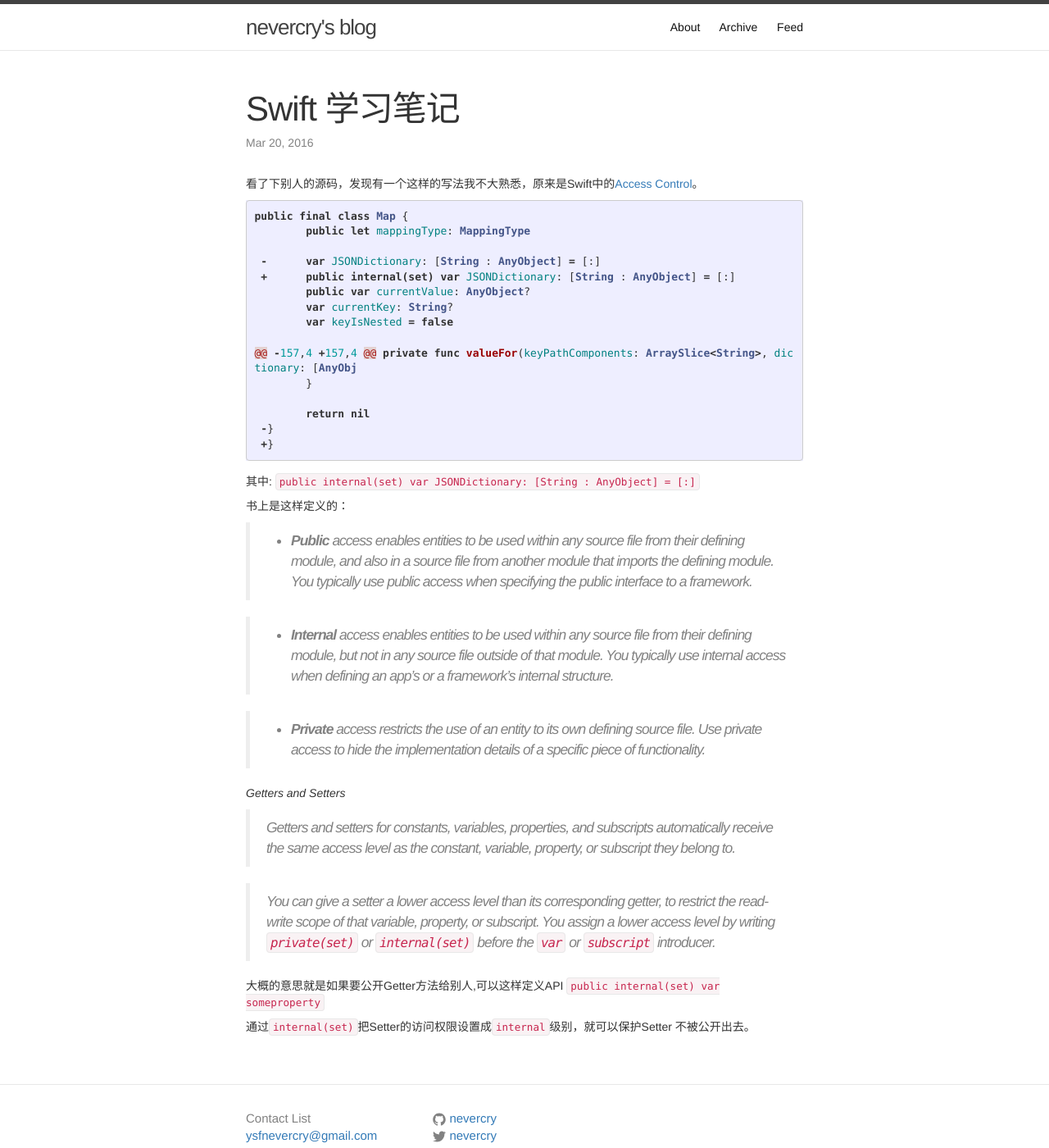
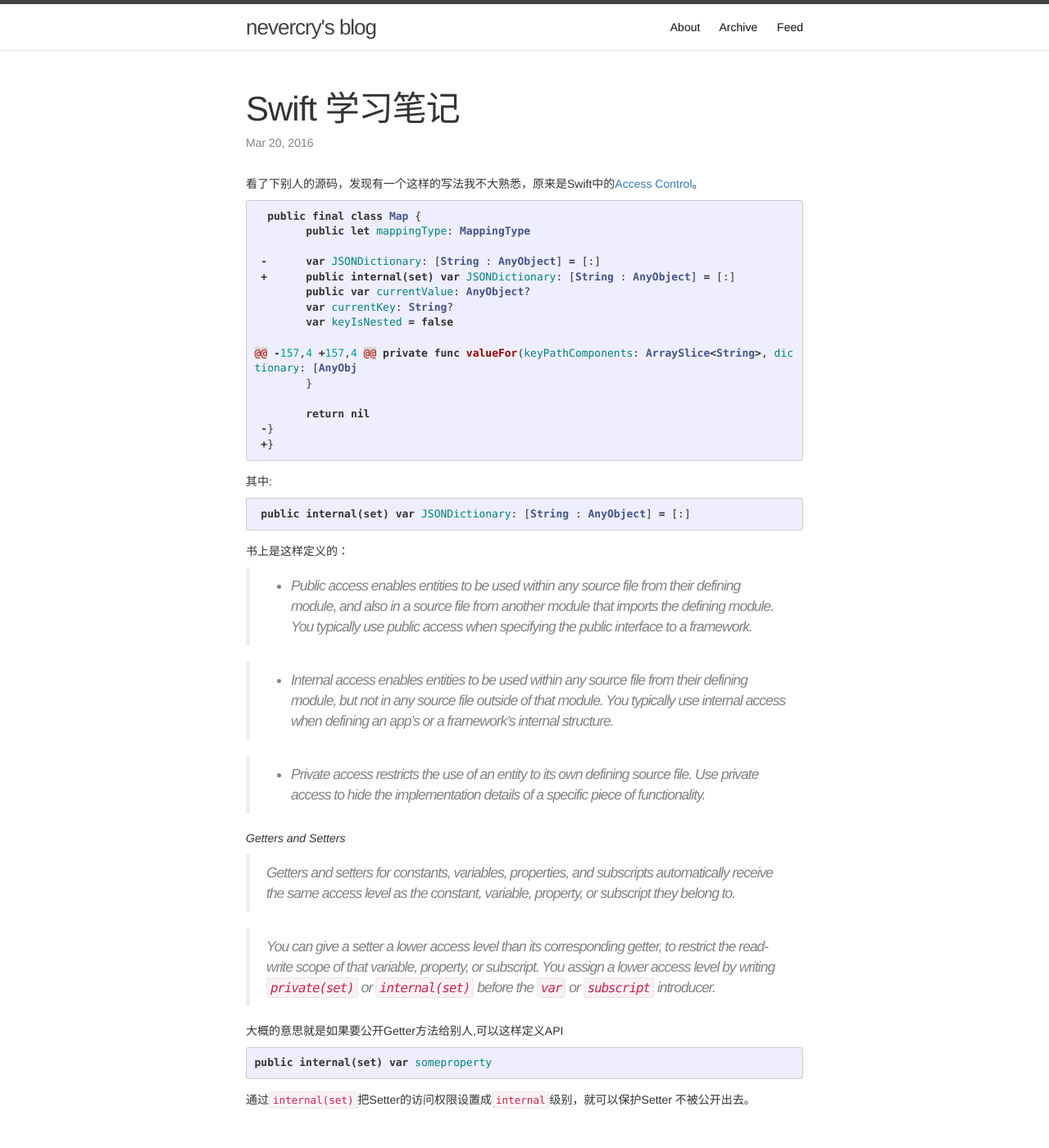
Before and after one commit to nevercry/nevercry.github.io, a Jekyll site: the page built from _posts/2016-03-20-Swfit-Learning-Notes.md, in a window 1280 px wide and 1400 px high. Shown: the whole window at 82% size. Built offline with Jekyll 4.4.1, drawn with Linux system fonts in a browser that asks for light colours; comment, search, counter and statistics services are not loaded.

Commit message:
Update 2016-03-20-Swfit-Learning-Notes.md

````diff
--- a/_posts/2016-03-20-Swfit-Learning-Notes.md
+++ b/_posts/2016-03-20-Swfit-Learning-Notes.md
@@ -6,8 +6,9 @@ comments: true
 
 看了下别人的源码，发现有一个这样的写法我不大熟悉，原来是Swift中的[Access Control](https://developer.apple.com/library/ios/documentation/Swift/Conceptual/Swift_Programming_Language/AccessControl.html)。
 
+
 ```swift
-public final class Map {
+  public final class Map {
   	public let mappingType: MappingType
 
  -	var JSONDictionary: [String : AnyObject] = [:]
@@ -25,15 +26,17 @@ public final class Map {
 ```
 
  其中:
- `public internal(set) var JSONDictionary: [String : AnyObject] = [:]`
+ ```swift
+ public internal(set) var JSONDictionary: [String : AnyObject] = [:]
+ ```
 
  书上是这样定义的：
 
-> + **Public** access enables entities to be used within any source file from their defining module, and also in a source file from another module that imports the defining module. You typically use public access when specifying the public interface to a framework.
+>+ *Public* access enables entities to be used within any source file from their defining module, and also in a source file from another module that imports the defining module. You typically use public access when specifying the public interface to a framework.
 
-> + **Internal** access enables entities to be used within any source file from their defining module, but not in any source file outside of that module. You typically use internal access when defining an app’s or a framework’s internal structure.
+>+ *Internal* access enables entities to be used within any source file from their defining module, but not in any source file outside of that module. You typically use internal access when defining an app’s or a framework’s internal structure.
 
-> + **Private** access restricts the use of an entity to its own defining source file. Use private access to hide the implementation details of a specific piece of functionality.
+>+ *Private* access restricts the use of an entity to its own defining source file. Use private access to hide the implementation details of a specific piece of functionality.
 
 *Getters and Setters*
 
@@ -43,6 +46,8 @@ public final class Map {
 
 
 大概的意思就是如果要公开Getter方法给别人,可以这样定义API
-`public internal(set) var someproperty`
+```swift
+public internal(set) var someproperty
+```
 
 通过`internal(set)`把Setter的访问权限设置成`internal`级别，就可以保护Setter 不被公开出去。
````
